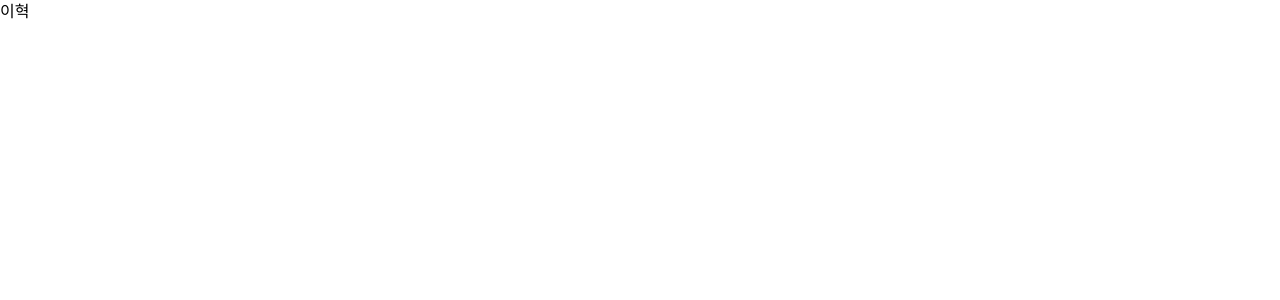
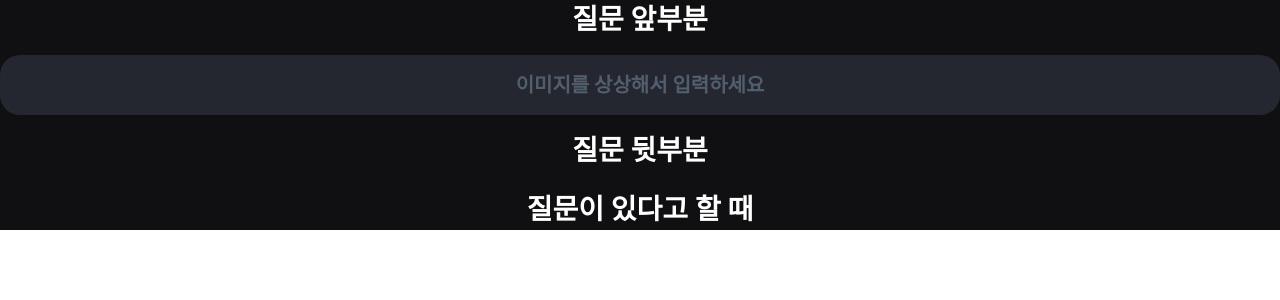
Before and after one commit to 2026-hajithon/2026-team01-impress-web, a React (Vite) app: page / in a window 1280 px wide. Shown: the top 300 px of the page. Built offline with nearby package versions, Linux system fonts and the light colour scheme; a web font is replaced by a local one.

Commit message:
feat: 페이지 레이아웃 구현

```diff
--- a/src/App.jsx
+++ b/src/App.jsx
@@ -1,11 +1,11 @@
 import { BrowserRouter, Route, Routes } from "react-router-dom";
-import HomePage from "@pages/HomePage";
+import TestPage from "@pages/TestPage";
 
 function App() {
   return (
     <BrowserRouter>
       <Routes>
-        <Route path="/" element={<HomePage />} />
+        <Route path="/" element={<TestPage />} />
       </Routes>
     </BrowserRouter>
   );
--- /dev/null
+++ b/src/components/games/AnswerGameTitle.jsx
@@ -0,0 +1,18 @@
+const AnswerGameTitle = () => {
+  return (
+    <div className="flex flex-col gap-9 w-full items-center">
+      {/** Chip */}
+      <div className="flex flex-col gap-4 w-full items-center">
+        <div className="text-white text-head1-1">질문 앞부분</div>
+        <input
+          type="text"
+          className="w-full mx-5 py-4 text-center rounded-[20px] bg-gray-950 text-head3-2 text-main-blue placeholder:text-gray-700"
+          placeholder="이미지를 상상해서 입력하세요"
+        />
+        <div className="text-white text-head1-1">질문 뒷부분</div>
+      </div>
+    </div>
+  );
+};
+
+export default AnswerGameTitle;
--- /dev/null
+++ b/src/components/games/ChoiceGameTitle.jsx
@@ -0,0 +1,12 @@
+const ChoiceGameTitle = () => {
+  return (
+    <div className="flex flex-col gap-9 w-full items-center">
+      {/** Chip */}
+      <div className="flex flex-col gap-4 w-full items-center">
+        <div className="text-white text-head1-1">질문이 있다고 할 때</div>
+      </div>
+    </div>
+  );
+};
+
+export default ChoiceGameTitle;
--- /dev/null
+++ b/src/components/games/GeneralGameOptions.jsx
@@ -0,0 +1,13 @@
+const GameOption = () => {
+  return <div></div>;
+};
+
+const GeneralGameOptions = () => {
+  return (
+    <div>
+      <GameOption></GameOption>
+    </div>
+  );
+};
+
+export default GeneralGameOptions;
--- /dev/null
+++ b/src/components/games/PersonalGameOptions.jsx
@@ -0,0 +1,13 @@
+const GameOption = () => {
+  return <div></div>;
+};
+
+const PersonalGameOptions = () => {
+  return (
+    <div>
+      <GameOption></GameOption>
+    </div>
+  );
+};
+
+export default PersonalGameOptions;
--- /dev/null
+++ b/src/pages/TestPage.jsx
@@ -0,0 +1,13 @@
+import AnswerGameTitle from "@components/games/AnswerGameTitle";
+import ChoiceGameTitle from "@components/games/ChoiceGameTitle";
+
+const TestPage = () => {
+  return (
+    <div className="flex flex-col gap-5 bg-black">
+      <AnswerGameTitle></AnswerGameTitle>
+      <ChoiceGameTitle></ChoiceGameTitle>
+    </div>
+  );
+};
+
+export default TestPage;
--- /dev/null
+++ b/src/pages/games/GameBackground.jsx
@@ -0,0 +1,5 @@
+const GameBackground = () => {
+  return <div className="absoulte"></div>;
+};
+
+export default GameBackground;
--- /dev/null
+++ b/src/pages/games/GeneralChoiceGamePage.jsx
@@ -0,0 +1,14 @@
+import ChoiceGameTitle from "@components/games/ChoiceGameTitle";
+import GeneralGameOptions from "@components/games/GeneralGameOptions";
+import GameBackground from "./GameBackground";
+
+const GeneralChoiceGamePage = () => {
+  return (
+    <GameBackground>
+      <ChoiceGameTitle></ChoiceGameTitle>
+      <GeneralGameOptions></GeneralGameOptions>
+    </GameBackground>
+  );
+};
+
+export default GeneralChoiceGamePage;
--- /dev/null
+++ b/src/pages/games/PersonalAnswerGamePage.jsx
@@ -0,0 +1,13 @@
+import AnswerGameTitle from "@components/games/AnswerGameTitle";
+import GameBackground from "./GameBackground";
+
+const PersonalAnswerGamePage = () => {
+  return (
+    <GameBackground>
+      {/** Header */}
+      <AnswerGameTitle></AnswerGameTitle>
+    </GameBackground>
+  );
+};
+
+export default PersonalAnswerGamePage;
--- /dev/null
+++ b/src/pages/games/PersonalChoiceGamePage.jsx
@@ -0,0 +1,15 @@
+import ChoiceGameTitle from "@components/games/ChoiceGameTitle";
+import GameBackground from "./GameBackground";
+import PersonalGameOptions from "@components/games/PersonalGameOptions";
+
+const PersonalChoiceGamePage = () => {
+  return (
+    <GameBackground>
+      {/** Header */}
+      <ChoiceGameTitle></ChoiceGameTitle>
+      <PersonalGameOptions></PersonalGameOptions>
+    </GameBackground>
+  );
+};
+
+export default PersonalChoiceGamePage;
```
